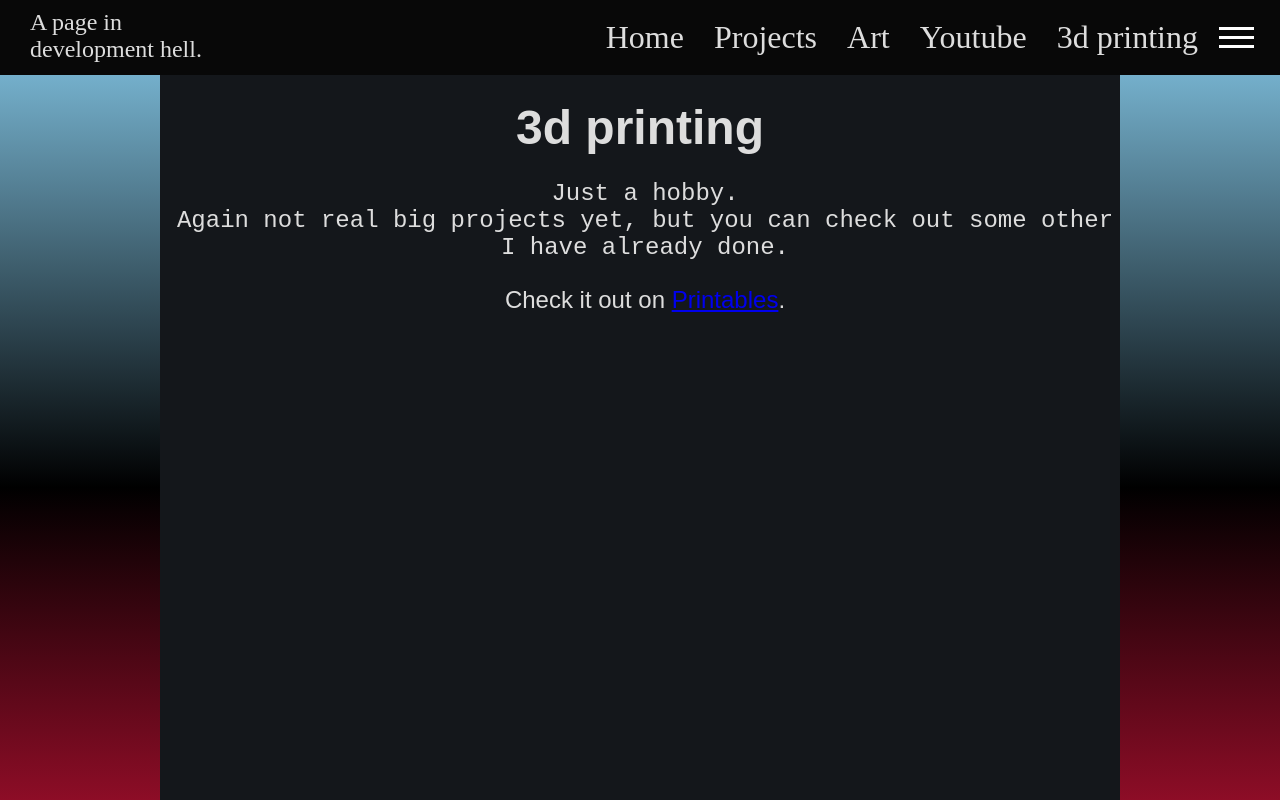
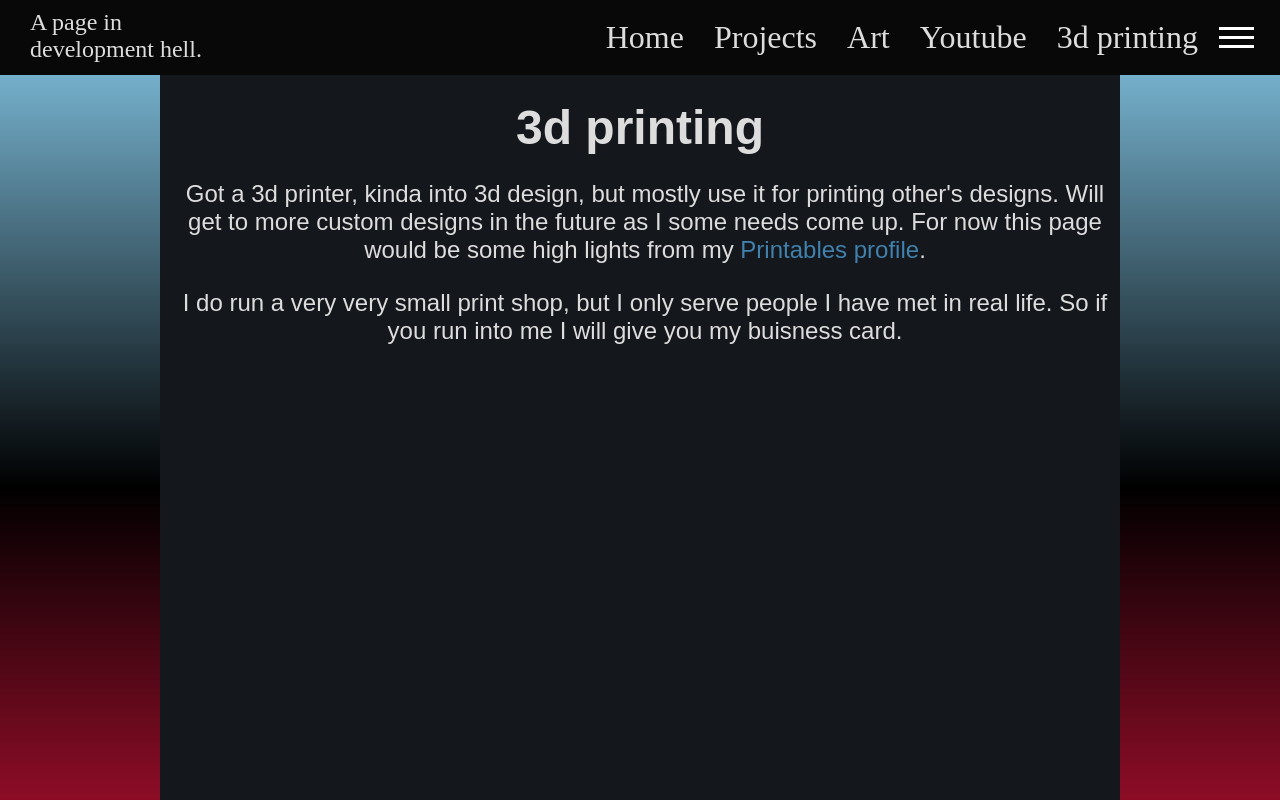
Before and after one commit to JackDevilGod/JackDevilGod.github.io, a SvelteKit app: page /3d_printing in a window 1280 px wide. Shown: the top 800 px of the page. Built offline with nearby package versions, Linux system fonts and the light colour scheme.

Commit message:
updated 3d print page

```diff
--- a/src/app.html
+++ b/src/app.html
@@ -39,6 +39,13 @@
 
 				a {
 					margin-left: 0;
+					text-decoration: none;
+					color: #4081ad;
+				}
+
+				a:hover {
+				    background: #4081ad;
+					color:  rgb(20, 23, 27);
 				}
 
 				p {
--- a/src/routes/3d_printing/+page.svelte
+++ b/src/routes/3d_printing/+page.svelte
@@ -1,13 +1,14 @@
 <div class="content">
 	<h1 class="page_header">3d printing</h1>
 
-	<pre>
-Just a hobby.
-Again not real big projects yet, but you can check out some other I have already done.</pre>
+	<p>
+	Got a 3d printer, kinda into 3d design, but mostly use it for printing other's designs.
+	Will get to more custom designs in the future as I some needs come up.
+	For now this page would be some high lights from my <a target="_blank" href="https://www.printables.com/@JackDevilgod_2163679">Printables profile</a>.
+	</p>
 
 	<p>
-		Check it out on <a target="_blank" href="https://www.printables.com/@JackDevilgod_2163679"
-			>Printables</a
-		>.
+		I do run a very very small print shop, but I only serve people I have met in real life.
+		So if you run into me I will give you my buisness card.
 	</p>
 </div>
```
